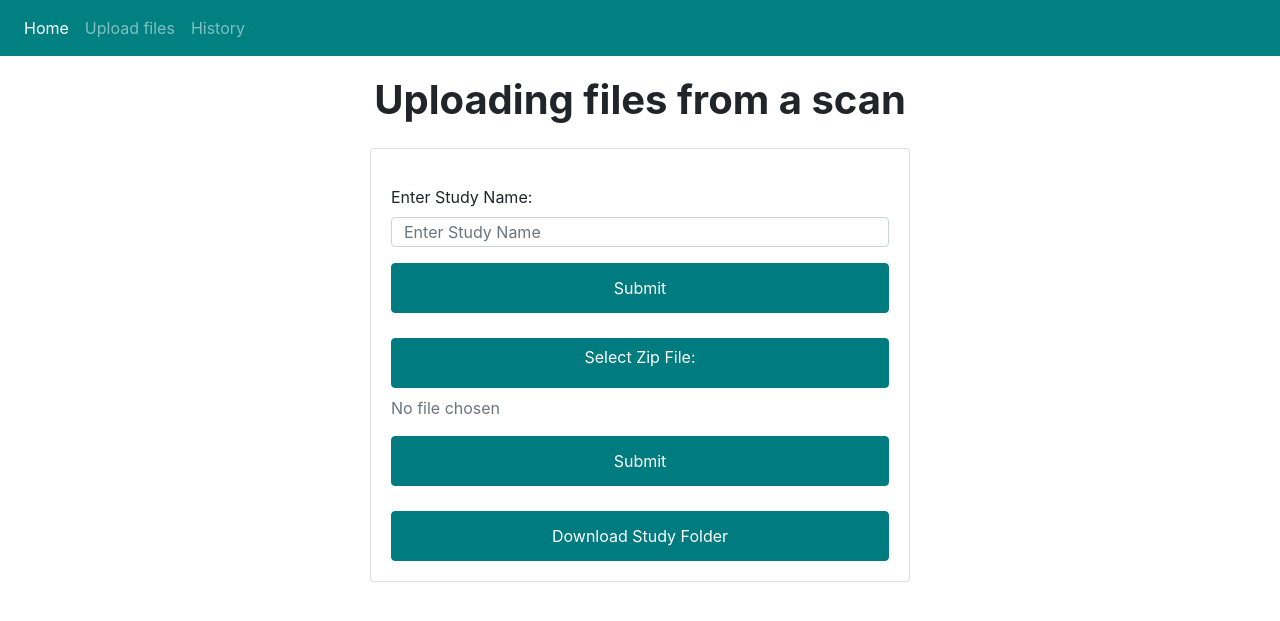
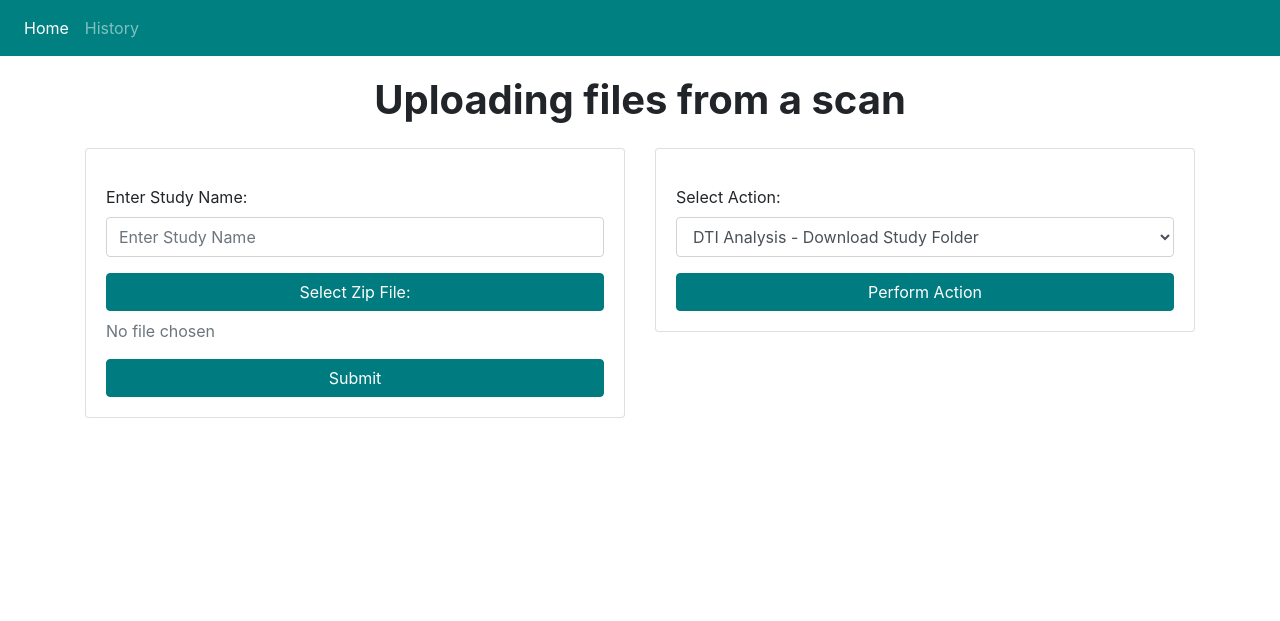
Before and after one commit to victoriavrl/LINFO2381-project, a Flask app: page / in a window 1280 px wide. Shown: the top 621 px of the page. Run offline with Flask 3, Linux system fonts and the light colour scheme; parts of the project's set-up code (start-up, migrations or seed data) failed here and were passed over.

Commit message:
link with small niftii script

```diff
--- a/front-end/DICOMtoNIIconversion.py
+++ b/front-end/DICOMtoNIIconversion.py
@@ -1,5 +1,4 @@
 import os
-
 
 def conversion(filename):
     if not os.path.exists('out'):
--- a/front-end/main.py
+++ b/front-end/main.py
@@ -1,64 +1,60 @@
 from flask import Flask, redirect, url_for, render_template, request, send_file, jsonify
 from DICOMtoNIIconversion import conversion
 import os
+from io import BytesIO
+import nibabel as nib
+import numpy as np
 import Client as client
 import json
+import requests
+from PIL import Image
+
 
 app = Flask(__name__)
 
 # Initialize the client and Couch DB
 client.client_init()
 
-# Define a folder to store the uploaded files temporarily
 UPLOAD_FOLDER = 'uploads'
 app.config['UPLOAD_FOLDER'] = UPLOAD_FOLDER
-
-# Global variable to track conversion status
-# TODO: PUT THE RIGHT FILE NAME
 
 conversion_successful = False
 
 
 @app.route("/download_json", methods=["GET"])
 def download_json():
-    #TODO: change unravel_mean.json with the name of the json file with the result (and it's path if necesary)
+    # TODO: change unravel_mean.json with the name of the json file with the result (and it's path if necesary)
     #   if it's not in a file but juste a variable with the value go see the code in the function download
-    return send_file('unravel_mean.json', as_attachment=True,download_name='jsonResult.json')
+    return send_file('unravel_mean.json', as_attachment=True, download_name='jsonResult.json')
 
 
 # TODO: PUT THE RIGHT FILE NAME
-@app.route("/download_study_zip", methods=[ "GET"])
+@app.route("/download_study_zip", methods=["GET"])
 def download_study_zip():
     # TODO: change 'session-03-a-client (1).zip' with the name of the zip (and it's path if necesary)
-    return send_file('session-03-a-client (1).zip', as_attachment=True,download_name='study.zip')
+    return send_file('session-03-a-client (1).zip', as_attachment=True, download_name='study.zip')
 
 
+def ensure_uploads_directory():
+    uploads_dir = 'uploads'
+    if not os.path.exists(uploads_dir):
+        os.makedirs(uploads_dir)
 
 
 @app.route("/", methods=["POST", "GET"])
 def home():
     global conversion_successful
-    message = None  # Initialize message variable
+    ensure_uploads_directory()
 
     if request.method == "POST":
-        name = request.form.get('studyName')
-        # Check if the POST request has a file part
-        if 'file' not in request.files:
-            return redirect(request.url)
-
-        file = request.files['file']
-
-        # If the user does not select a file, the browser submits an empty file without a filename
-        if file.filename == '':
-            return redirect(request.url)
+        study_name = request.form.get('studyName')  # Get study name
+        file = request.files['file']  # Get uploaded file
 
         # If file is present and valid, save it temporarily and set the message
-        if file:
-
+        if file and study_name:
             # Save the file temporarily
             file_path = os.path.join(app.config['UPLOAD_FOLDER'], file.filename)
             file.save(file_path)
-
             # Call the conversion function with the file path
             conversion(file_path)
 
@@ -72,20 +68,19 @@ def home():
             # Delete the temporary file after conversion
             os.remove(file_path)
 
-            #TODO: when we have the json result from the back-end add it to couchdb with:
-            #addStudyResult(name, the_json_data)
+            # TODO: when we have the json result from the back-end add it to couchdb with:
+            # addStudyResult(name, the_json_data)
 
     return render_template('index.html')
 
 
 @app.route("/history", methods=["POST", "GET"])
 def history():
-
-    dates=[]
-    names=[]
-    results=[]
-    times=[]
-    size=0
+    dates = []
+    names = []
+    results = []
+    times = []
+    size = 0
 
     if request.method == "POST":
         # Get the study name from the form
@@ -96,36 +91,68 @@ def history():
 
         # Add the study name and results to the database
         if time:
-            composition=client.searchByDate( time)
+            composition = client.searchByDate(time)
         if study_name:
-            composition=client.searchByName(study_name)
-        #process the composition to get date time and result
+            composition = client.searchByName(study_name)
+        # process the composition to get date time and result
         else:
-            composition=[]
+            composition = []
         for i in range(len(composition)):
             dates.append(composition[i]['date'])
             names.append(composition[i]['name'])
             results.append(composition[i]['results'])
             times.append(composition[i]['time'])
-        size=len(dates)
+        size = len(dates)
 
-    return render_template('history.html',dates=dates,names=names,results=results,size=size,times=times)
+    return render_template('history.html', dates=dates, names=names, results=results, size=size, times=times)
+
 
 @app.route("/download/<jsone>", methods=["POST", "GET"])
 def download(jsone):
-    #make json file from text argument
-    json_string=json.dumps(jsone)
+    # make json file from text argument
+    json_string = json.dumps(jsone)
     with open('jsonResult.json', 'w') as json_file:
         json_file.write(json_string)
 
-    return send_file('jsonResult.json', as_attachment=True,download_name='jsonResult.json')
+    return send_file('jsonResult.json', as_attachment=True, download_name='jsonResult.json')
+
 
 @app.route("/content/<data>", methods=["POST", "GET"])
 def showjson(data):
-    json_string=json.dumps(json.loads(data), indent=4)
+    json_string = json.dumps(json.loads(data), indent=4)
     return render_template('content.html', data=str(json_string))
 
 
+@app.route('/DTI_analysis', methods=['POST'])
+def perform_download_action():
+    data = request.json
+    # TODO
+    # return jsonify({'message': 'Download action performed successfully'})
+    return jsonify({'error': 'Invalid action'})
+
+
+@app.route('/display_info')
+def display_nifti_images():
+    nifti_files = []
+    for file in os.listdir("out"):
+        if file.endswith('.nii.gz'):
+            nifti_file = os.path.join("out", file)
+            img = nib.load(nifti_file)
+            data = img.get_fdata()
+            header = img.header
+            affine = img.affine
+            shape = data.shape
+            dtype = data.dtype
+            filename = os.path.basename(nifti_file)
+            nifti_files.append({
+                'filename': filename,
+                'shape': shape,
+                'dtype': dtype,
+                'zooms': header.get_zooms(),
+                'affine': affine
+            })
+
+    return render_template('display.html', nifti_files=nifti_files)
 
 if __name__ == "__main__":
     app.run(debug=True)
--- a/front-end/templates/base.html
+++ b/front-end/templates/base.html
@@ -18,7 +18,29 @@
         margin-bottom: 20px;
     }
     .bg-teal {
-            background-color: teal !important; /* Set background color to teal */
+        background-color: teal !important;
+    }
+    .custom-select {
+    height: 50px;
+    }
+    .btn-custom {
+        background-color: #8A2BE2; /* Set custom button color */
+        border-color: #8A2BE2;
+    }
+    .btn-custom:hover {
+        background-color: #7B68EE; /* Set custom button hover color */
+        border-color: #7B68EE;
+    }
+    .btn-primary {
+        background-color: #007B7F;
+        border-color: #007B7F;
+    }
+    .btn-primary:hover {
+        background-color: #00565A;
+        border-color: #00565A;
+    }
+    .form-control {
+        height: 40px;
     }
 </style>
     <nav class="navbar navbar-expand-lg navbar-dark bg-teal">
@@ -28,12 +50,13 @@
       <div class="collapse navbar-collapse" id="navbarNavAltMarkup">
         <div class="navbar-nav">
           <a class="nav-item nav-link active" href="{{ url_for('home') }}">Home</a>
-          <a class="nav-item nav-link" href="{{ url_for('home') }}">Upload files</a> <!-- TODO -->
           <a class="nav-item nav-link" href="{{ url_for('history') }}">History</a>
         </div>
       </div>
     </nav>
-    <h1>{% block pageTitle %}{% endblock %}</h1>
+    <div class="container text-center mb-4">
+        <h1 class="display-5 font-weight-bold">{% block pageTitle %}{% endblock %}</h1>
+    </div>
     {% block content %}{% endblock %}
     <script src="https://code.jquery.com/jquery-3.3.1.slim.min.js" integrity="sha384-q8i/X+965DzO0rT7abK41JStQIAqVgRVzpbzo5smXKp4YfRvH+8abtTE1Pi6jizo" crossorigin="anonymous"></script>
     <script src="https://cdn.jsdelivr.net/npm/popper.js@1.14.7/dist/umd/popper.min.js" integrity="sha384-UO2eT0CpHqdSJQ6hJty5KVphtPhzWj9WO1clHTMGa3JDZwrnQq4sF86dIHNDz0W1" crossorigin="anonymous"></script>
--- a/front-end/templates/index.html
+++ b/front-end/templates/index.html
@@ -1,29 +1,12 @@
+<!-- HTML Template -->
 {% extends "base.html" %}
 {% block pageTitle %}
-<div class="container text-center mb-4">
-    <h1 class="display-5 font-weight-bold">Uploading files from a scan</h1>
-</div>
+Uploading files from a scan
 {% endblock %}
 {% block content %}
-<style>
 
-    .btn-primary {
-        background-color: #007B7F;
-        border-color: #007B7F;
-        height: 50px; /* Set the height of all buttons */
-    }
-
-    .btn-primary:hover {
-        background-color: #00565A;
-        border-color: #00565A;
-    }
-
-    .form-control {
-        height: 30px;
-    }
-</style>
 <div class="container">
-    <div class="row justify-content-center">
+    <div class="row">
         <div class="col-md-6">
             {% if message %}
             <div class="alert alert-info" role="alert">
@@ -32,15 +15,11 @@
             {% endif %}
             <div class="card">
                 <div class="card-body">
-                    <form action="" method="post" class="mt-3" >
+                    <form action="" method="post" class="mt-3" enctype="multipart/form-data">
                         <div class="form-group">
                             <label for="studyName">Enter Study Name:</label>
                             <input type="text" class="form-control" id="studyName" name="studyName" placeholder="Enter Study Name">
                         </div>
-                <button type="submit" class="btn btn-primary btn-block">Submit</button>
-                </form>
-                    <div style="margin-top: 25px;"></div>
-                    <form id="uploadForm" method="post" action="#" enctype="multipart/form-data">
                         <div class="form-group">
                             <label for="fileInput" class="btn btn-primary btn-block">Select Zip File:</label>
                             <input type="file" class="form-control-file d-none" id="fileInput" name="file" onchange="updateFileName(this)">
@@ -48,9 +27,22 @@
                         </div>
                         <button type="submit" class="btn btn-primary btn-block">Submit</button>
                     </form>
-                    <div style="margin-top: 25px;"></div>
-                <button type="button" class="btn btn-primary btn-block mt-3" onclick="window.location.href='/download_study_zip'">Download Study Folder</button>
-
+                </div>
+            </div>
+        </div>
+        <div class="col-md-6">
+            <div class="card">
+                <div class="card-body">
+                    <form id="actionForm" class="mt-3">
+                        <div class="form-group">
+                            <label for="actionSelect">Select Action:</label>
+                            <select class="form-control" id="actionSelect">
+                                <option value="DTI">DTI Analysis - Download Study Folder</option>
+                                <option value="visualize">Visualize files</option>
+                            </select>
+                        </div>
+                        <button type="button" class="btn btn-primary btn-block" onclick="performAction()">Perform Action</button>
+                    </form>
                 </div>
             </div>
         </div>
@@ -75,46 +67,40 @@
         }
     }
 
-    document.addEventListener('DOMContentLoaded', function () {
-        const fileInput = document.getElementById('fileInput');
-        const uploadForm = document.getElementById('uploadForm');
-        const conversionSuccessMessage = document.getElementById('conversionSuccessMessage');
-        const conversionFailedMessage = document.getElementById('conversionFailedMessage');
-        const loading = document.getElementById('loading');
-        const conversionMessage = document.getElementById('conversionMessage');
+    function performAction() {
+        var actionSelect = document.getElementById("actionSelect");
+        var selectedAction = actionSelect.value;
 
-        uploadForm.addEventListener('submit', (event) => {
-            event.preventDefault();
-
-            // Show loading animation
-            loading.style.display = 'block';
-
-            const file = fileInput.files[0];
-            const formData = new FormData();
-            formData.append('file', file);
-
-            fetch('/convert', {
+        switch (selectedAction) {
+            case "DTI":
+                fetch('/DTI_analysis', {
                     method: 'POST',
-                body: formData
+                    headers: {
+                        'Content-Type': 'application/json'
+                    },
+                    body: JSON.stringify({ action: 'DTI' })
                 })
                     .then(response => {
-                    // Hide loading animation
-                    loading.style.display = 'none';
                         if (response.ok) {
-                        // Display conversion success message
-                        conversionSuccessMessage.style.display = 'block';
+                            // If the action was successful, redirect the user to the download route
+                            window.location.href = '/download_study_zip';
                         } else {
-                        // Display conversion failed message
-                        conversionFailedMessage.style.display = 'block';
+                            // Handle error cases
+                            console.error('Error performing download action');
                         }
                     })
                     .catch(error => {
-                    // Hide loading animation
-                    loading.style.display = 'none';
-                    // Display conversion failed message
-                    conversionFailedMessage.style.display = 'block';
+                        console.error('Error:', error);
                     });
-        });
-    });
+                break;
+            case "visualize":
+                // Redirect to the display_info route
+                window.location.href = '/display_info';
+                break;
+            default:
+                console.error('Invalid action selected');
+        }
+
+    }
 </script>
 {% endblock %}
```
Also changed, not shown: front-end/templates/content.html (added, +10 -0 lines), front-end/templates/display.html (added, +27 -0 lines), front-end/templates/history.html (+28 -20 lines), 1 other file. Lines whose indentation alone changed are shown as unchanged.
